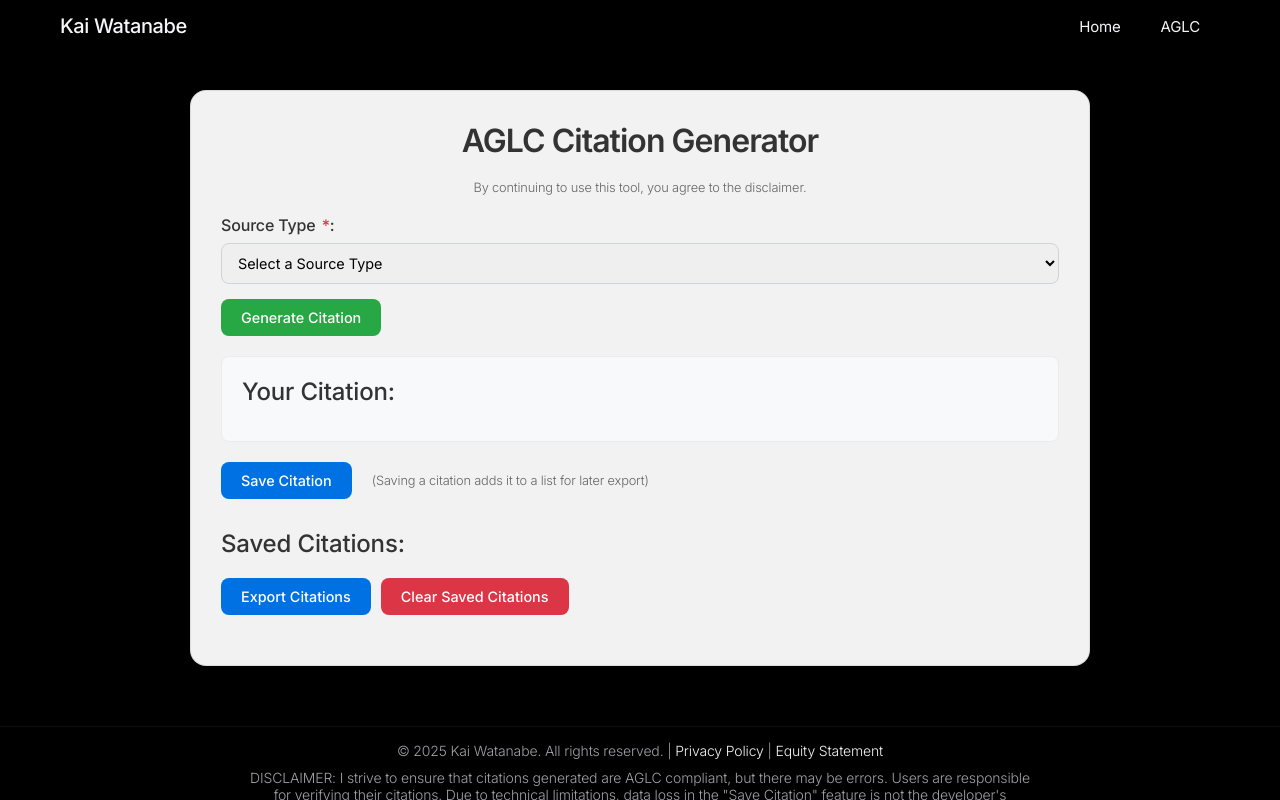
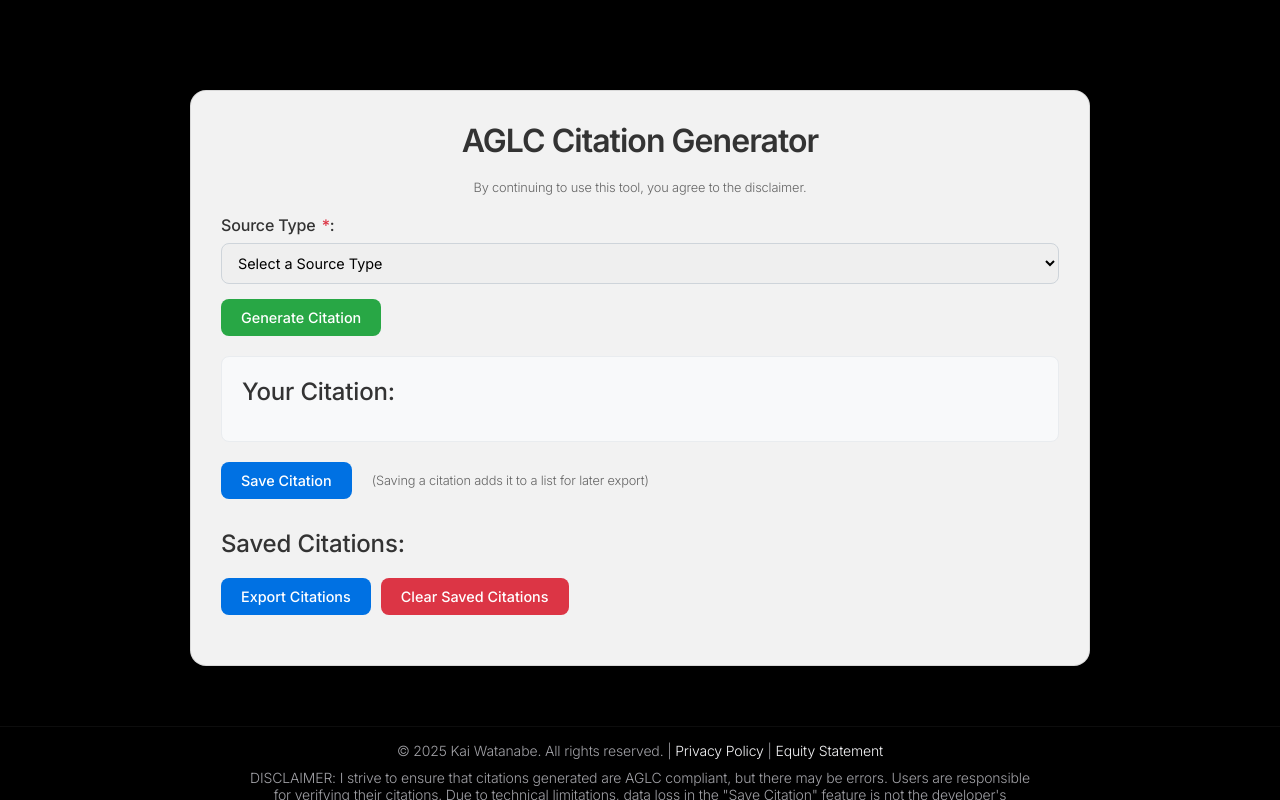
Before and after one commit to kaiwatanabe-com/AGLC4-GEN, a plain HTML site: page index.html in a window 1280 px wide. Drawn offline with nearby package versions, Linux system fonts and the light colour scheme.

Commit message:
Removed nav bar
Forgot to delete nav bar, removed it.

```diff
--- a/index.html
+++ b/index.html
@@ -16,17 +16,6 @@
 
   <!-- Particles Background -->
   <div id="particles-js"></div>
-
-  <!-- Navigation Bar -->
-  <nav>
-    <div class="nav-container">
-      <div class="logo">Kai Watanabe</div>
-      <ul>
-        <li><a href="https://www.kaiwatanabe.com" target="_self" class="nav-link">Home</a></li>
-        <li><a href="https://www.kaiwatanabe.com/AGLC" target="_self" class="nav-link">AGLC</a></li>
-      </ul>
-    </div>
-  </nav>
 
   <!-- Main Container -->
   <div id="container">
```
